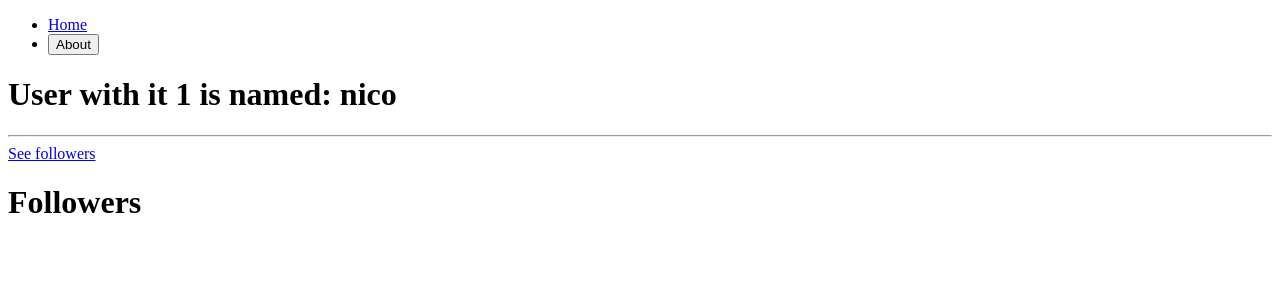
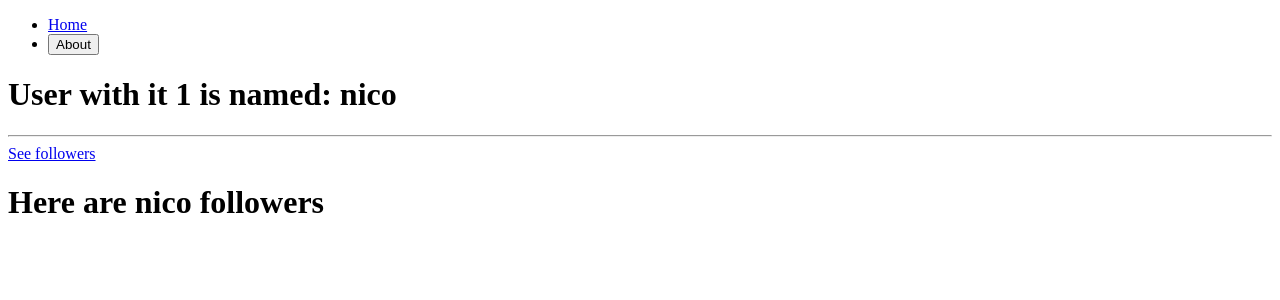
Before and after one commit to kyumin1227/React-Redux, a React (Vite) app in the folder react_router/: page /users/1/followers in a window 1280 px wide. Shown: the top 300 px of the page. Built offline with nearby package versions, Linux system fonts and the light colour scheme.

Commit message:
Test: useOutletContext

```diff
--- a/react_router/src/Root.tsx
+++ b/react_router/src/Root.tsx
@@ -1,12 +1,12 @@
 import { Outlet } from "react-router-dom";
-import Header from "./components/header";
+import Header from "./components/Header";
 
 function App() {
   return (
     <div>
       <Header />
       {/* Outlet을 children으로 대체 */}
-      <Outlet />
+      <Outlet context={{ darkmode: true }} />
     </div>
   );
 }
--- a/react_router/src/screens/users/Followers.tsx
+++ b/react_router/src/screens/users/Followers.tsx
@@ -1,5 +1,13 @@
+import { useOutletContext } from "react-router-dom";
+
+interface IFollowersContext {
+  nameOfMyUser: string;
+}
+
 function Followers() {
-  return <h1>Followers</h1>;
+  const { nameOfMyUser } = useOutletContext<IFollowersContext>();
+
+  return <h1>Here are {nameOfMyUser} followers</h1>;
 }
 
 export default Followers;
--- a/react_router/src/screens/users/User.tsx
+++ b/react_router/src/screens/users/User.tsx
@@ -11,7 +11,11 @@
       </h1>
       <hr />
       <Link to="followers">See followers</Link>
-      <Outlet />
+      <Outlet
+        context={{
+          nameOfMyUser: users[Number(userId) - 1].name,
+        }}
+      />
     </div>
   );
 }
```
